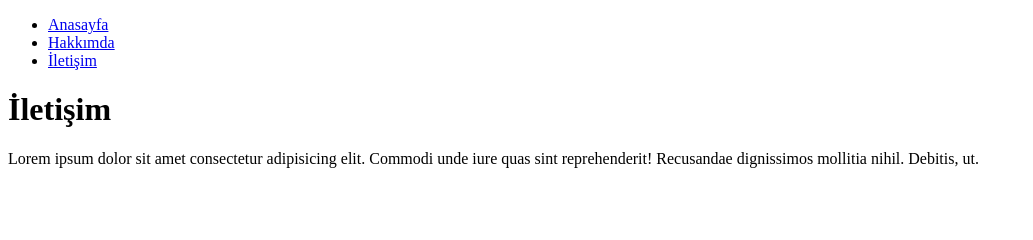
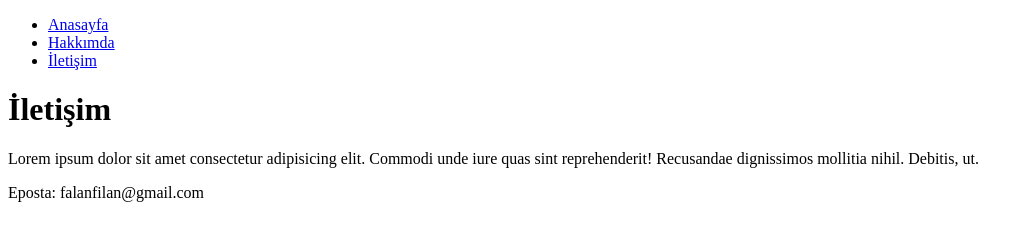
Before and after one commit to acunmedyaakademi/hatamiduzelttim, a plain HTML site: page iletisim.html in a window 1280 px wide. Shown: the whole page, without its empty margins (0-1033 px from the left). Drawn offline with Linux system fonts and the light colour scheme.

Commit message:
iletişim sayfasına eposta adresi eklendi

```diff
--- a/iletisim.html
+++ b/iletisim.html
@@ -13,5 +13,6 @@
   </ul>
   <h1>İletişim</h1>
   <p>Lorem ipsum dolor sit amet consectetur adipisicing elit. Commodi unde iure quas sint reprehenderit! Recusandae dignissimos mollitia nihil. Debitis, ut.</p>
+  <p>Eposta: falanfilan@gmail.com</p>
 </body>
 </html>
```
